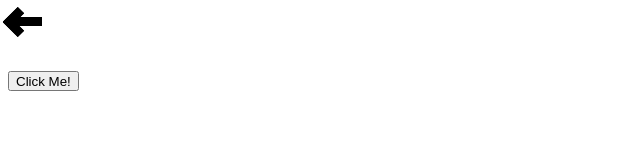
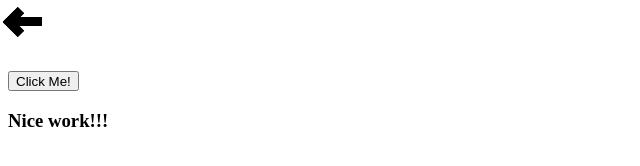
Before and after one commit to satrent/arrowAnimations, a plain HTML site: page index.html in a window 1280 px wide. Shown: the whole page, without its empty margins (0-640 px from the left). Drawn offline with nearby package versions, Linux system fonts and the light colour scheme.

Commit message:
nice work

```diff
--- a/index.html
+++ b/index.html
@@ -79,5 +79,7 @@
 
     <button id="btn">Click Me!</button>
 
+    <h3>Nice work!!!</h3>
+
   </body>
 </html>
```
Also changed, not shown: 1 other file.
